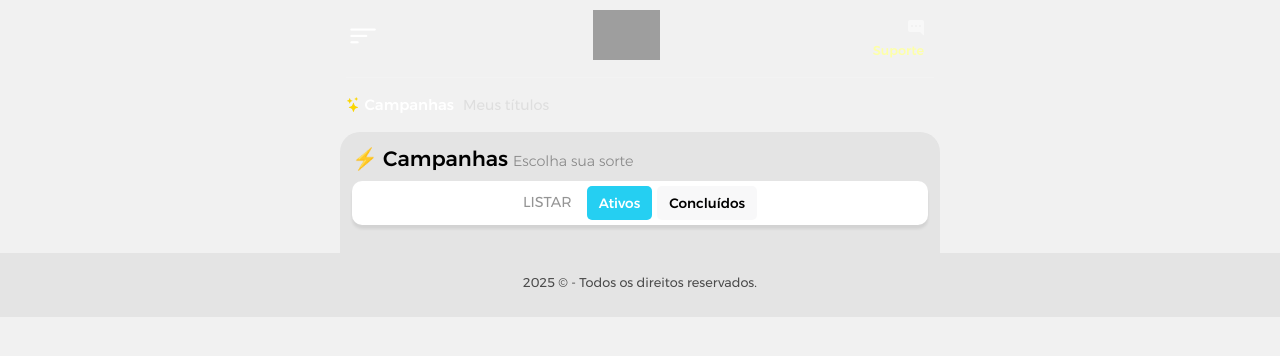
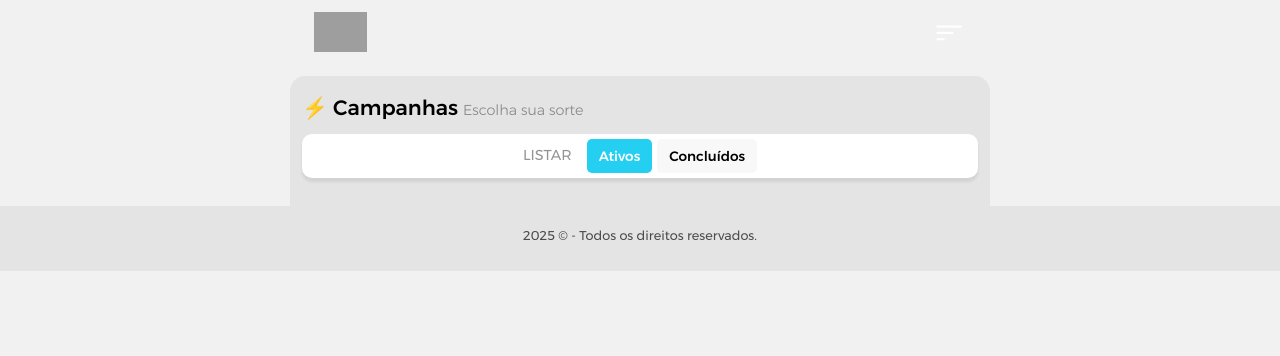
Before and after one commit to Marcone15/Scriptphp-Pro, a PHP site: page /campanhas in a window 1280 px wide. Shown: the top 356 px of the page. Run offline with PHP 8.4, Linux system fonts and the light colour scheme; data that the repository does not hold is empty; some libraries are stand-ins or nearby versions; grey boxes are pictures that could not be loaded.

Commit message:
design campanhas

```diff
--- a/public/css/pages/home.css
+++ b/public/css/pages/home.css
@@ -5,15 +5,17 @@ body section .back-range{
 }
 
 body section .container{
-    max-width: 600px;
+    max-width: 700px;
     background-color: #E4E4E4;
-    border-radius: 20px 20px 0 0;
+    border-radius: 15px 15px 0 0;
     padding: 15px 12px 20px 12px;
 }
 
 body section .container .title{
     display: flex;
     align-items: center;
+    width: 680px;
+    height: 35px;
 }
 
 body section .container .title h1{
@@ -32,7 +34,7 @@ body section .container .title p{
 
 body section .container .favorite-campaign .img-campaign{
     width: 100%;
-    height: 290px;
+    height: 393px;
     background-repeat: no-repeat;
     background-size: cover;
     background-position: center;
@@ -64,7 +66,8 @@ body section .container .favorite-campaign span {
 
 body section .container .favorite-campaign h2{
     font-size: 1em;
-    font-weight: 400;
+    font-weight: 600;
+    line-height: 1.5;
     color: rgba(0, 0, 0, 0.89);
     background-color: #fff;
     text-transform: uppercase;
@@ -74,7 +77,7 @@ body section .container .favorite-campaign h2{
 }
 
 body section .container .favorite-campaign p{
-    font-size: .75em;
+    font-size: .90em;
     color: #0000008f;
     padding-bottom: 10px;
     border-radius: 0 0 10px 10px;
@@ -83,7 +86,7 @@ body section .container .favorite-campaign p{
     box-shadow: 0 4px 3px rgba(0, 0, 0, .08);
     margin-bottom: 7px;
     margin-top: -2px;
-    font-weight: 300;
+    font-weight: 400;
 }
 
 body section .container .grid-campaign-actives .campaign{
@@ -97,7 +100,7 @@ body section .container .grid-campaign-actives .campaign{
 }
 
 body section .container .grid-campaign-actives .campaign .picture-campaign{
-    width: 16%;
+    width: 90px;
     height: 110px;
     border-radius: 10px;
     background-repeat: no-repeat;
--- a/public/css/pages/single.css
+++ b/public/css/pages/single.css
@@ -1,3 +1,18 @@
+.container-single{
+    width: 100%;
+    margin-left: auto;
+    box-sizing: border-box;
+    margin-right: auto;
+    display: block;
+    margin-top: -18px;
+    border-top-left-radius: 15px;
+    border-top-right-radius: 15px;
+    background-color: rgb(223, 227, 232);
+    max-width: 600px !important;
+    padding: 10px !important;
+}
+
+
 .info-single .img-single{
     width: 100%;
     height: 290px;
--- a/public/css/partials/navbar.css
+++ b/public/css/partials/navbar.css
@@ -3,15 +3,17 @@ nav{
 }
 
 nav .container-nav{
-    max-width: 588px;
+    max-width: 700px;
     margin: auto;
+    padding-left: 24px;
+    padding-right: 24px;
 }
 
 nav .container-nav .header-nav{
     display: flex;
     justify-content: space-between;
     align-items: center;
-    padding-bottom: 10px;
+    padding-bottom: 5px;
 }
 
 nav .container-nav .header-nav i{
@@ -22,7 +24,7 @@ nav .container-nav .header-nav i{
 
 nav .container-nav .header-nav img{
     max-width: 185px;
-    max-height: 50px;
+    max-height: 40px;
     cursor: pointer;
 }
 
--- a/views/pages/single.php
+++ b/views/pages/single.php
@@ -6,7 +6,7 @@
 <body>
     <section>
         <div class="back-range" style="background-color: <?php echo htmlspecialchars($settings['color_website']); ?>;"></div>
-        <div class="container">
+        <div class="container-single">
             <div class="info-single" data-image-raffle="<?php echo htmlspecialchars($campaign['image_raffle']); ?>" data-image-raffle-galery="<?php echo htmlspecialchars($campaign['image_raffle_galery']); ?>">
                 <i class="bi bi-chevron-left slide-control" id="prevSlide"></i>
                 <div class="img-single" id="imgSingle" style="background-image: url('../../public/images/<?php echo htmlspecialchars($campaign['image_raffle']); ?>')"></div>
--- a/views/partials/navbar.php
+++ b/views/partials/navbar.php
@@ -11,19 +11,13 @@ $userImage = $_SESSION['user']['image_user'] ?? 'default-image.png';
 <nav style="background-color: <?php echo htmlspecialchars($settings['color_website']); ?>;">
     <div class="container-nav">
         <div class="header-nav">
-            <i class="bi bi-filter-left" id="showPopupButton"></i>
             <a href="/">
                 <img src="../../public/images/<?php echo htmlspecialchars($settings['image_logo']); ?>" alt="logo">
             </a>
-            <a href="/contato" class="support-nav">
-                <i class="bi bi-chat-right-dots-fill"></i>
-                <p>Suporte</p>
-            </a>
+
+            <i class="bi bi-filter-left" id="showPopupButton"></i>
         </div>
-        <div class="sub-menu-nav">
-            <a href="/campanhas"><i class="bi bi-stars"></i> Campanhas</a>
-            <a href="/meus-numeros">Meus títulos</a>
-        </div>
+
         <div class="popup-nav" style="background-color: <?php echo htmlspecialchars($settings['color_website']); ?>;">
             <div class="container-popup-nav">
                 <div class="header-popup">
@@ -44,7 +38,7 @@ $userImage = $_SESSION['user']['image_user'] ?? 'default-image.png';
                         <li><a href="/"><i class="icone bi bi-house"></i>Início</a></li>
                         <li><a href="/campanhas"><i class="icone bi bi-card-list"></i>Campanhas</a></li>
                         <li><a href="/comunicados"><i class="icone bi bi-newspaper"></i>Comunicados</a></li>
-                        <li><a href="/meus-numeros"><i class="icone bi bi-ui-checks"></i>Meus títulos<span class="new">Novo</span></a></li>
+                        <li><a href="/meus-numeros"><i class="icone bi bi-ui-checks"></i>Meus títulos</a></li>
                         <li><a href="/cadastrar"><i class="icone bi bi-box-arrow-in-right"></i>Cadastro</a></li>
                         <li><a href="/ganhadores"><i class="icone bi bi-trophy"></i>Ganhadores</li></a>
                         <a href="/termo-de-uso"><li><i class="icone bi bi-blockquote-right"></i>Termos de uso</a></li>
```
